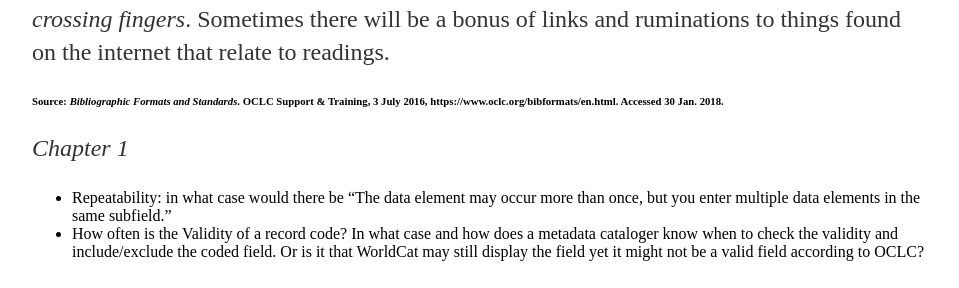
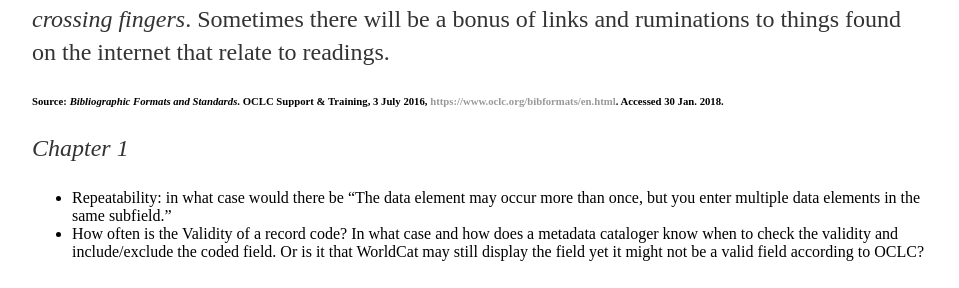
Before and after one commit to cat-alog/cat-alog.github.io, a Jekyll site: the page built from _posts/2018-02-03-ist616-wk3-marc.md, in a window 1280 px wide. Shown: the part 286-574 px from the top of the page, without its empty margins (160-1119 px from the left). Built offline with Jekyll 4.4.1, drawn with Linux system fonts in a browser that asks for light colours; part of the change alters nothing that is shown.

```diff
--- a/_posts/2018-02-03-ist616-wk3-marc.md
+++ b/_posts/2018-02-03-ist616-wk3-marc.md
@@ -6,7 +6,7 @@ date: 2018-02-03
 
 Retroactive post of Week 3's reading questions. Next time will post questions in real-time, *crossing fingers*. Sometimes there will be a bonus of links and ruminations to things found on the internet that relate to readings.
 
-###### Source: _Bibliographic Formats and Standards_. OCLC Support & Training, 3 July 2016, https://www.oclc.org/bibformats/en.html. Accessed 30 Jan. 2018.
+###### Source: _Bibliographic Formats and Standards_. OCLC Support & Training, 3 July 2016, [https://www.oclc.org/bibformats/en.html](https://www.oclc.org/bibformats/en.html). Accessed 30 Jan. 2018.
 
 *Chapter 1*
 * Repeatability: in what case would there be “The data element may occur more than once, but you enter multiple data elements in the same subfield.”
```
